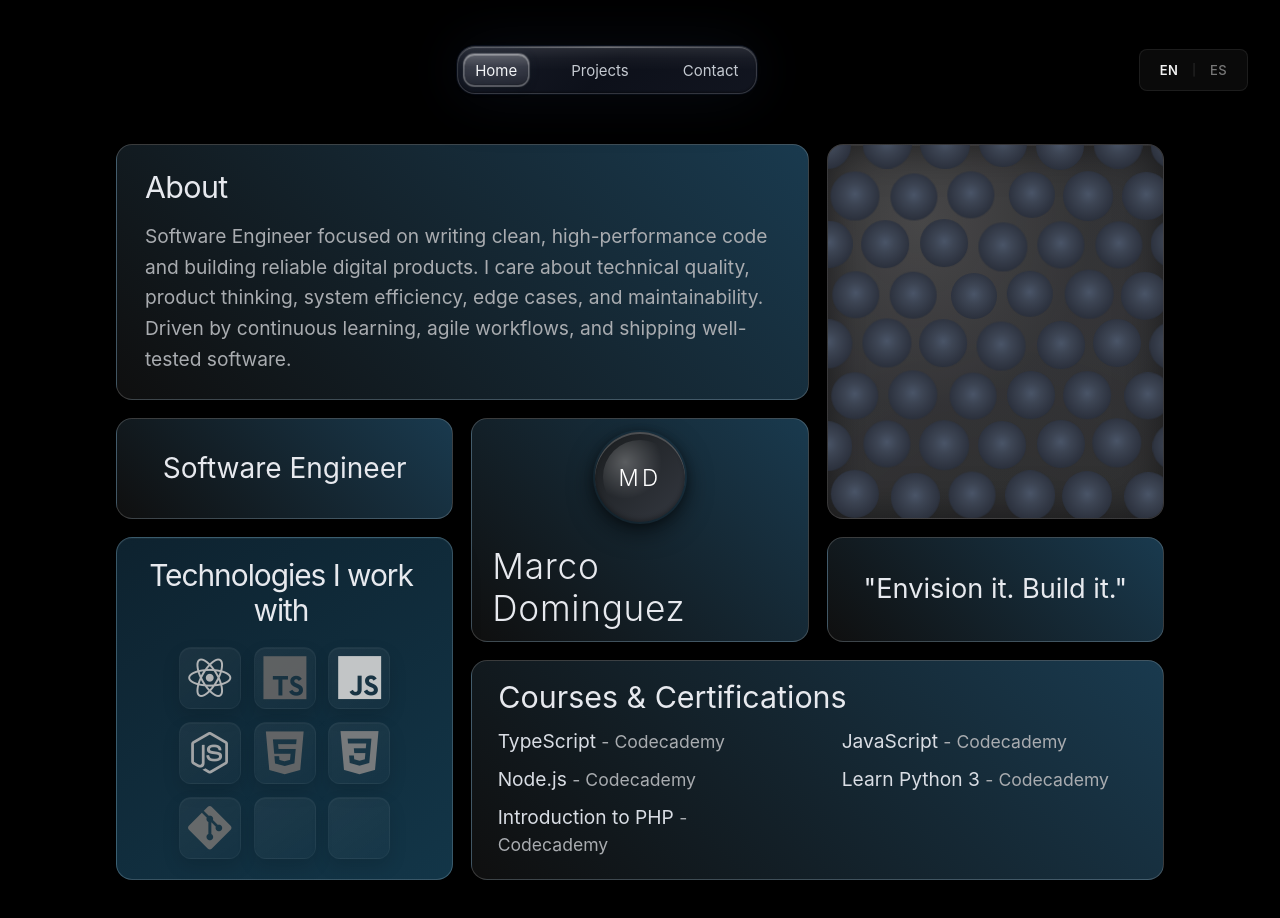
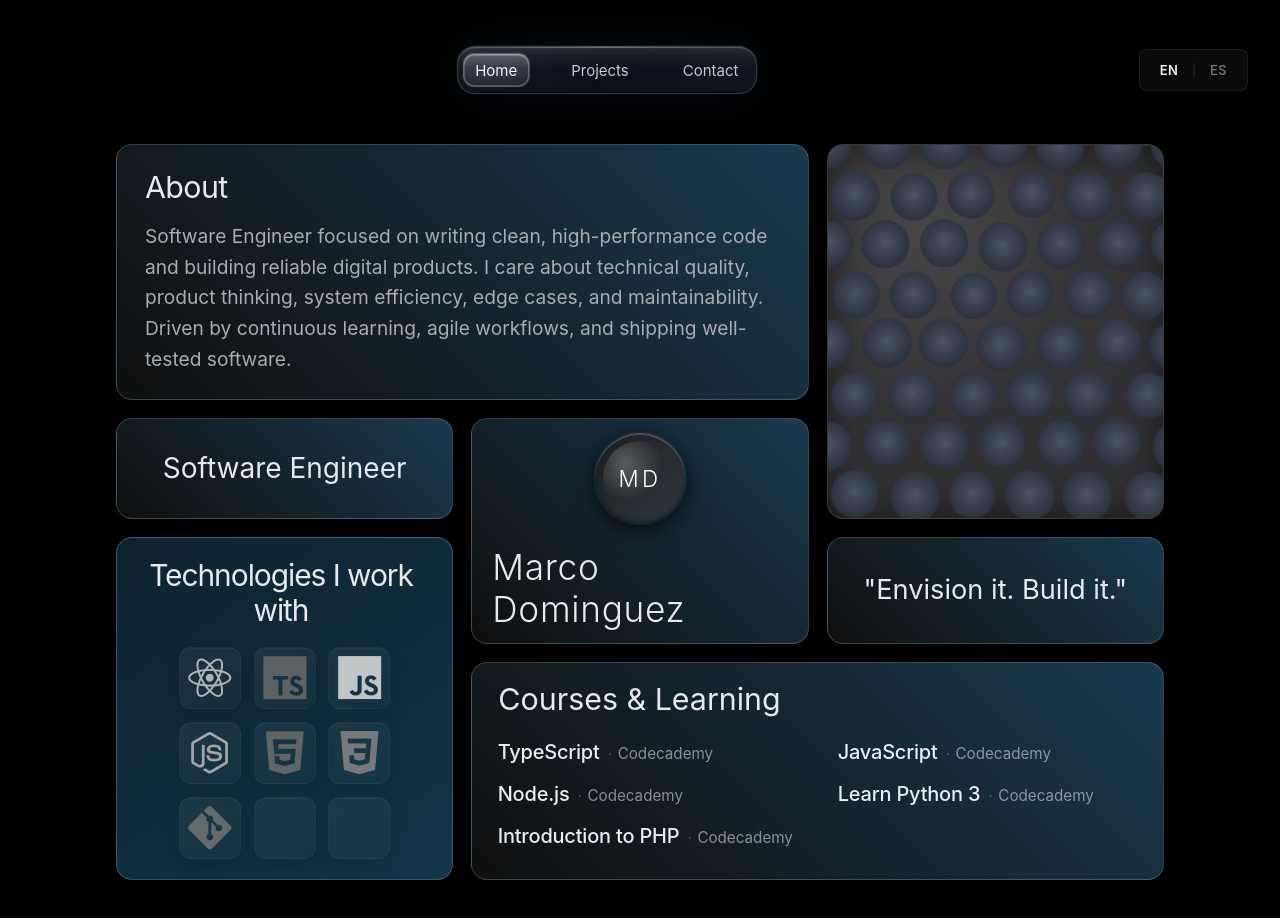
Before and after one commit to Marcodggz/portfolio, a React (Vite) app: page / in a window 1280 px wide. Built offline with nearby package versions, Linux system fonts and the light colour scheme.

Commit message:
style(courses): refine course card presentation

```diff
--- a/src/components/home/Certifications/Certifications.module.css
+++ b/src/components/home/Certifications/Certifications.module.css
@@ -24,8 +24,8 @@
 .certList {
   display: grid;
   grid-template-columns: repeat(2, minmax(0, 1fr));
-  column-gap: 3rem;
-  row-gap: 0.7rem;
+  column-gap: 2.5rem;
+  row-gap: 1rem;
 
   width: min(100%, 40rem);
   margin: auto;
@@ -33,14 +33,35 @@
 }
 
 .certItem {
-  font-size: 1.2rem;
-  color: #d9dde4;
+  display: grid;
+  grid-template-columns: auto 1fr;
+  gap: 0.5rem;
+  align-items: baseline;
+}
+
+.certName {
+  font-size: 1.25rem;
+  color: #e8edf4;
+  font-weight: 500;
+  line-height: 1.3;
+  letter-spacing: -0.01em;
+}
+
+.certIssuer {
+  font-size: 0.95rem;
+  color: rgba(217, 221, 228, 0.6);
+  font-weight: 400;
   line-height: 1.4;
 }
 
-.certItem span {
-  color: var(--color-text-secondary);
-  font-size: 1.1rem;
+.certIssuer::before {
+  content: "·";
+  margin-right: 0.35rem;
+  color: rgba(217, 221, 228, 0.3);
+}
+
+.certIssuer span {
+  color: rgba(217, 221, 228, 0.5);
 }
 
 @media (max-width: 600px) {
@@ -54,13 +75,14 @@
 
   .certList {
     grid-template-columns: 1fr;
+    row-gap: 0.9rem;
   }
 
-  .certItem {
-    font-size: 1rem;
+  .certName {
+    font-size: 1.1rem;
   }
 
-  .certItem span {
-    font-size: 0.9rem;
+  .certIssuer {
+    font-size: 0.85rem;
   }
 }
--- a/src/components/home/Certifications/Certifications.tsx
+++ b/src/components/home/Certifications/Certifications.tsx
@@ -13,12 +13,15 @@ const Certifications: React.FC = () => {
       <h2 id="cert-heading">{t.certificationsHeading}</h2>
       <div className={styles.certList}>
         {certifications.map((cert) => (
-          <p key={cert.name} className={styles.certItem}>
-            {cert.name} <span>- {cert.issuer}</span>
-            {cert.inProgress && (
-              <span aria-label={t.inProgress}> ({t.inProgress})</span>
-            )}
-          </p>
+          <div key={cert.name} className={styles.certItem}>
+            <div className={styles.certName}>{cert.name}</div>
+            <div className={styles.certIssuer}>
+              {cert.issuer}
+              {cert.inProgress && (
+                <span aria-label={t.inProgress}> ({t.inProgress})</span>
+              )}
+            </div>
+          </div>
         ))}
       </div>
     </section>
--- a/src/data/translations.ts
+++ b/src/data/translations.ts
@@ -15,7 +15,7 @@ export const translations = {
       softwareEngineer: 'Software Engineer',
       technologiesHeading: 'Technologies I work with',
       vision: '"Envision it. Build it."',
-      certificationsHeading: 'Courses & Certifications',
+      certificationsHeading: 'Courses & Learning',
       inProgress: 'In progress',
     },
     projects: {
@@ -81,7 +81,7 @@ export const translations = {
       softwareEngineer: 'Desarrollador de Software',
       technologiesHeading: 'Tecnologías con las que trabajo',
       vision: '"Imagínalo. Créalo."',
-      certificationsHeading: 'Cursos y Certificaciones',
+      certificationsHeading: 'Cursos y Formación',
       inProgress: 'En curso',
     },
     projects: {
```
